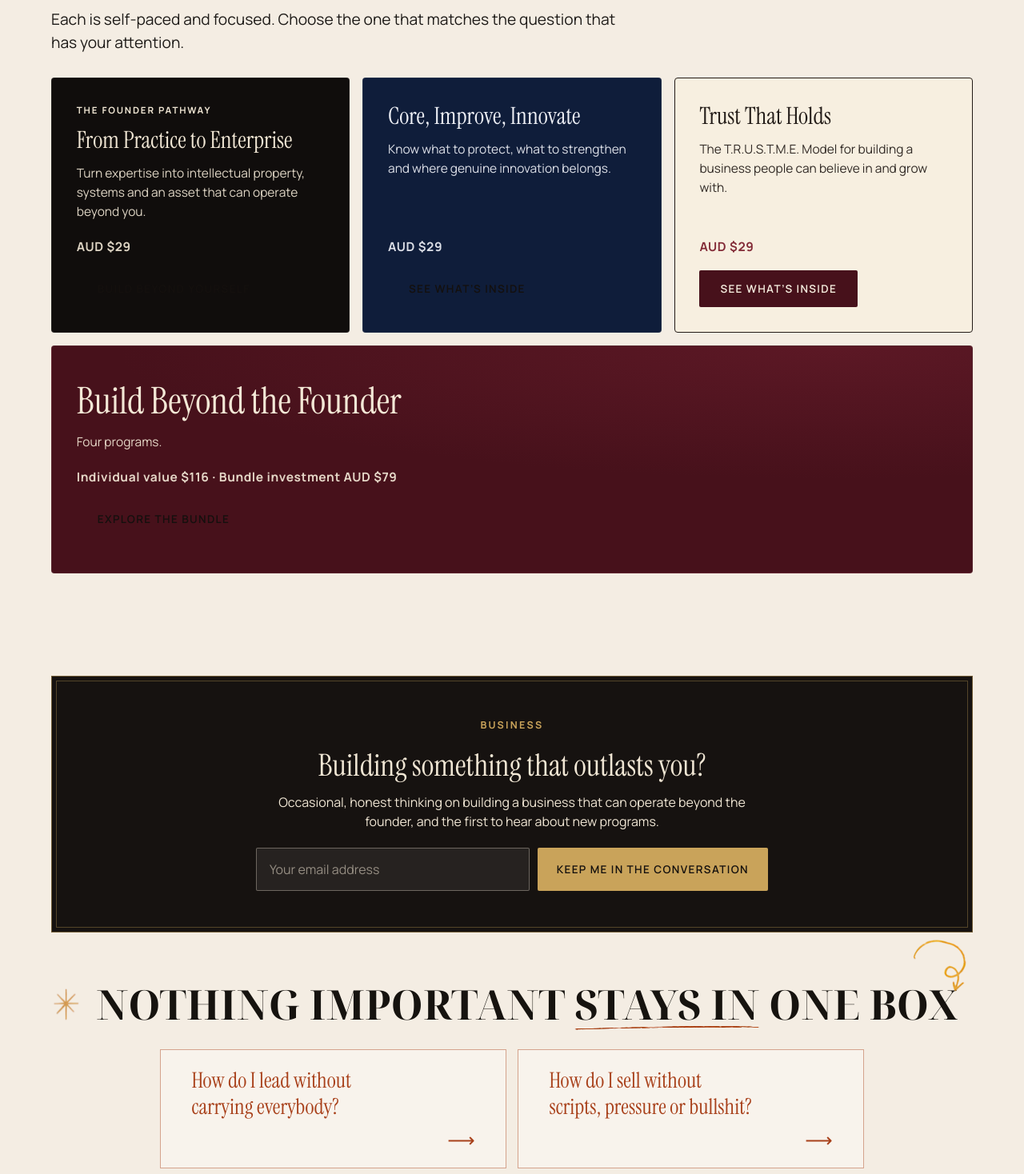
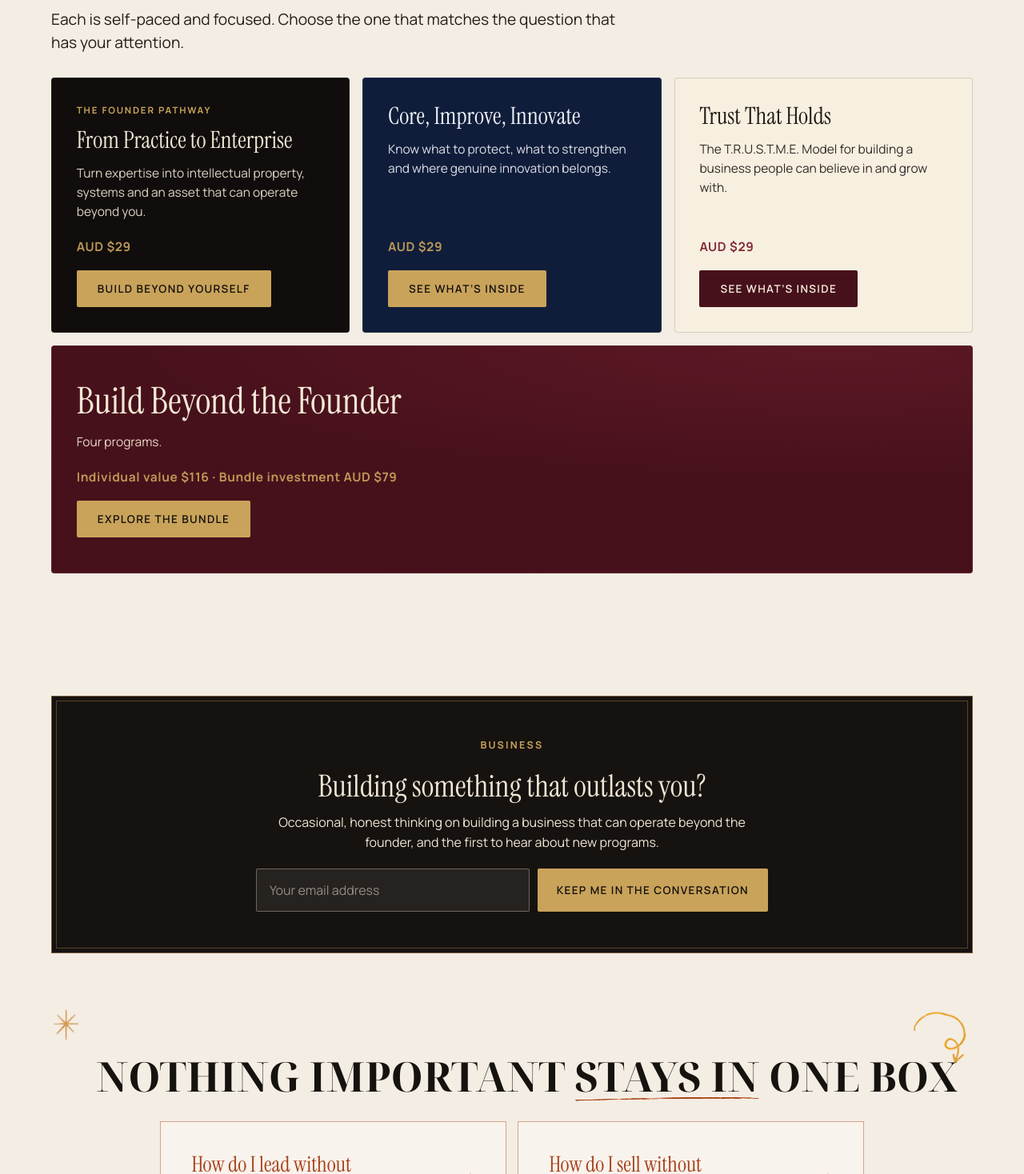
Before and after one commit to TechOptionz/remi, a Next.js app: page /build-an-asset in a window 1280 px wide. Shown: the part 5982-7450 px from the top of the page at 80% size. Built offline with nearby package versions, Linux system fonts and the light colour scheme; no server answers.

Commit message:
cleaned up things

```diff
--- a/src/components/products/ProductRange.tsx
+++ b/src/components/products/ProductRange.tsx
@@ -6,12 +6,14 @@ import { CATEGORIES, priceLine, productHref, productsIn, type CategoryId } from
 export default function ProductRange({ category, id = 'range', title }: { category: CategoryId; id?: string; title?: React.ReactNode }) {
   const c = CATEGORIES[category];
   const list = productsIn(category);
+  const n = list.filter(p => !p.bundle).length;
+  const cols = n % 3 === 0 ? 3 : n % 4 === 0 ? 4 : n % 2 === 0 ? 2 : 3; // whole rows, no orphan card
   return (
     <section id={id} className="pr-range" aria-labelledby={`${id}-h`}>
       <p className="pr-eyebrow">{c.name}</p>
       <h2 id={`${id}-h`} className="pr-h2">{title ?? 'Programs to begin with'}</h2>
       <p className="pr-lede">Each is self-paced and focused. Choose the one that matches the question that has your attention.</p>
-      <div className="pr-grid">
+      <div className="pr-grid" style={{ '--cols': cols } as React.CSSProperties}>
         {list.map(p => (
           <article key={p.slug} className={`pr-card pr-card--${p.tone}${p.bundle ? ' pr-card--bundle' : ''}`}>
             {p.kicker && <p className="pr-kicker">{p.kicker}</p>}
--- a/src/content/products.ts
+++ b/src/content/products.ts
@@ -80,7 +80,9 @@ export const PRODUCTS: Product[] = [
 
 export const productBySlug = (slug: string) => PRODUCTS.find(p => p.slug === slug);
 export const productHref = (slug: string) => `/products/${slug}`;
-export const productsIn = (category: CategoryId) => PRODUCTS.filter(p => p.category === category || p.also?.includes(category));
+// The bundle always comes last, so it closes the grid whichever products are borrowed from another category.
+export const productsIn = (category: CategoryId) => PRODUCTS.filter(p => p.category === category || p.also?.includes(category))
+  .sort((a, b) => Number(!!a.bundle) - Number(!!b.bundle));
 export const priceLine = (p: Product) => p.bundle
   ? (p.price ? `Individual value ${p.value} · Bundle investment ${p.price}` : 'Bundle pricing to come')
   : (p.price ?? '');
--- a/src/styles/products.css
+++ b/src/styles/products.css
@@ -1,6 +1,6 @@
 /* ============ Products, programs, books, articles, topic sign-ups (Sept 2026 notes) ============ */
 /* Fixed colours, like the other designed pages: the cards follow the product mock-ups (Photos-Images/PRODUCT *.png). */
-.pr-page {
+.pr-page, .pr-range, .pr-grid {
   --pr-ink:#221b17; --pr-gold:#c9a35a; --pr-line:rgba(34,27,23,.16);
   color:var(--pr-ink); padding-bottom:clamp(48px,7vw,96px);
 }
@@ -37,6 +37,10 @@
 .pr-range { padding-block:clamp(36px,5vw,68px); }
 .pr-range .pr-lede { margin-bottom:28px; }
 .pr-grid { display:grid; grid-template-columns:repeat(auto-fill,minmax(min(100%,300px),1fr)); gap:16px; }
+/* Category ranges: whole rows of equal cards (--cols is set from the card count), the bundle full width underneath */
+.pr-range .pr-grid { grid-template-columns:repeat(var(--cols,3),minmax(0,1fr)); }
+@media (max-width:980px) { .pr-range .pr-grid { grid-template-columns:repeat(2,minmax(0,1fr)); } }
+@media (max-width:620px) { .pr-range .pr-grid { grid-template-columns:1fr; } }
 .pr-grid--three { grid-template-columns:repeat(auto-fit,minmax(min(100%,300px),1fr)); }
 .pr-grid--books { grid-template-columns:repeat(auto-fit,minmax(min(100%,320px),1fr)); }
 .pr-card { display:flex; flex-direction:column; align-items:flex-start; gap:12px; padding:clamp(22px,2.4vw,32px); border-radius:4px; border:1px solid rgba(255,255,255,.08); }
@@ -85,6 +89,8 @@
 
 /* The one-line sign-up each topic page ends with (segmented lists) */
 .seg-cta { margin-block:clamp(36px,5vw,72px); padding:clamp(30px,4vw,56px) clamp(22px,3vw,48px); background:#161210; color:#f0e6d4; border:1px solid rgba(201,163,90,.5); box-shadow:inset 0 0 0 5px #161210, inset 0 0 0 6px rgba(201,163,90,.35); text-align:center; }
+/* Following a product range, whose own padding already spaces it */
+.pr-range + .seg-cta { margin-top:0; }
 .seg-cta-inner { max-width:640px; margin-inline:auto; }
 .seg-cta-eyebrow { margin:0 0 12px; font-size:12.5px; font-weight:700; letter-spacing:.18em; text-transform:uppercase; color:#c9a35a; }
 .seg-cta-h { margin:0 0 12px; font-family:var(--serif); font-weight:400; font-size:clamp(26px,3vw,38px); line-height:1.12; }
--- a/src/styles/rabbit-holes.css
+++ b/src/styles/rabbit-holes.css
@@ -176,12 +176,14 @@
 }
 
 /* Because none of this happens in isolation */
-.kb-isolation { border-top:0; padding-top:0; }
-.kb-isolation .kb-spark { top:4px; }
+.kb-isolation { --kb-iso-pad:0px; border-top:0; padding-top:var(--kb-iso-pad); }
+/* Straight after a topic sign-up (SegmentCta) the section needs its own room above it */
+.seg-cta + .kb-isolation { --kb-iso-pad:clamp(40px,5vw,72px); }
+.kb-isolation .kb-spark { top:calc(var(--kb-iso-pad) + 4px); }
 .kb-isolation--centred .kb-h2 { text-align:center; }
-.kb-isolation-swirl { position:absolute; right:0; top:-30px; width:clamp(56px,6vw,84px); transform:rotate(-20deg); }
+.kb-isolation-swirl { position:absolute; right:0; top:calc(var(--kb-iso-pad, 0px) - 30px); width:clamp(56px,6vw,84px); transform:rotate(-20deg); }
 .kb-isolation-grid { display:grid; grid-template-columns:repeat(2,minmax(0,1fr)); gap:14px; margin-top:clamp(20px,2.4vw,32px); }
-.kb-hole { display:flex; flex-direction:column; align-items:center; justify-content:center; gap:14px; min-height:clamp(120px,12vw,140px); padding:22px clamp(18px,3vw,40px); border:1px solid var(--line); background:rgba(255,255,255,.3); font-family:var(--serif); font-size:clamp(22px,2.1vw,28px); line-height:1.2; text-align:center; text-wrap:balance; color:var(--rust); transition:background .2s, color .2s; }
+.kb-hole { display:flex; align-items:center; justify-content:center; gap:16px; min-height:clamp(120px,12vw,140px); padding:22px clamp(18px,3vw,40px); border:1px solid var(--line); background:rgba(255,255,255,.3); font-family:var(--serif); font-size:clamp(22px,2.1vw,28px); line-height:1.2; text-align:center; text-wrap:balance; color:var(--rust); transition:background .2s, color .2s; }
 .kb-hole:hover { background:var(--hm-grain), var(--rust); color:#fbf1e3; }
 .kb-hole:hover .kb-arrow { transform:translateX(5px); }
 @media (max-width:700px) { .kb-isolation-grid { grid-template-columns:1fr; } .kb-isolation-swirl { display:none; } }
@@ -264,10 +266,9 @@
 /* Because none of this happens in isolation, left-aligned (className="kb-isolation--left") */
 .kb-isolation--left .kb-h2 { padding-left:var(--kb-indent); font-size:clamp(32px,4vw,52px); }
 .kb-isolation--left .kb-spark { top:4px; }
-.kb-isolation--left .kb-isolation-swirl { top:-64px; }
+.kb-isolation--left .kb-isolation-swirl { top:calc(var(--kb-iso-pad, 0px) - 64px); }
 .kb-isolation--left .kb-isolation-grid { max-width:880px; margin-inline:auto; }
-.kb-isolation--left .kb-hole { align-items:flex-start; text-align:left; }
-.kb-isolation--left .kb-arrow { align-self:flex-end; }
+.kb-isolation--left .kb-hole { justify-content:space-between; text-align:left; }
 @media (max-width:600px) { .kb-isolation--left .kb-h2 { padding-left:0; } }
 
 /* ---------- Shared pieces first used on tell-me-the-truth ---------- */
```
